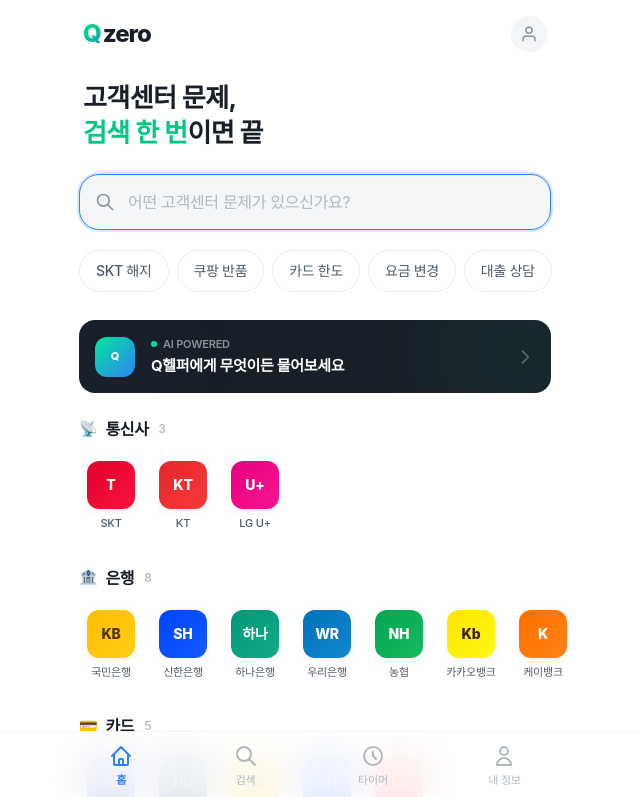
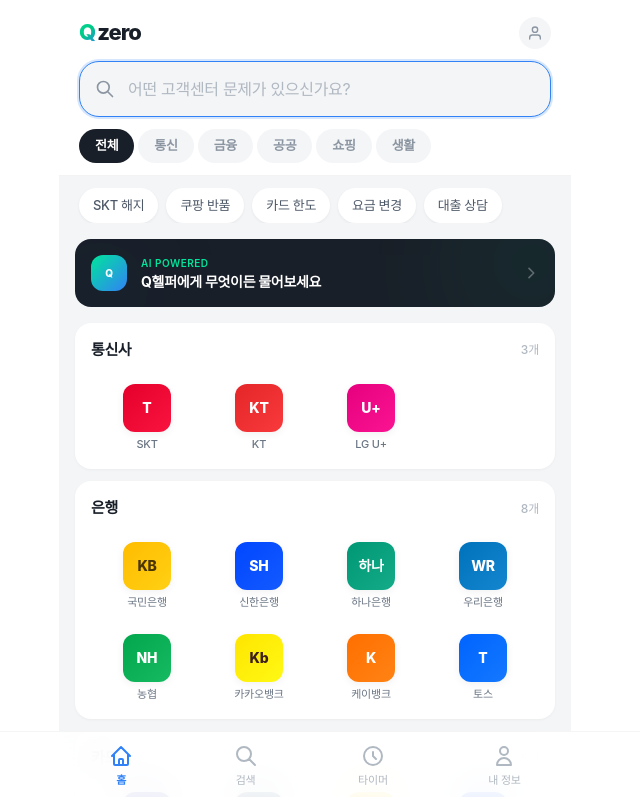
Before and after one commit to donheekang/qzero, a Next.js app: page / in a window 1280 px wide. Shown: the top 797 px of the page, without its empty margins (325-965 px from the left). Built offline with nearby package versions, Linux system fonts and the light colour scheme; a web font is replaced by a local one.

Commit message:
feat: 카테고리 탭 필터 + 화이트카드 그리드로 홈 리디자인

```diff
--- a/src/app/page.tsx
+++ b/src/app/page.tsx
@@ -57,11 +57,23 @@ const TRENDING = [
   { query: "쿠팡 환불", label: "쿠팡 환불/반품", desc: "앱에서 3분이면 완료" },
 ];
 
-const CATEGORIES = [
+/* ── 카테고리 탭 정의 ── */
+const TABS = [
+  { key: "all", label: "전체" },
+  { key: "telecom", label: "통신" },
+  { key: "finance", label: "금융" },
+  { key: "public", label: "공공" },
+  { key: "shopping", label: "쇼핑" },
+  { key: "life", label: "생활" },
+] as const;
+
+type TabKey = (typeof TABS)[number]["key"];
+
+/* ── 섹션 데이터 (탭별 그룹) ── */
+const SECTIONS: { tab: TabKey; title: string; items: { id: string; name: string }[] }[] = [
   {
+    tab: "telecom",
     title: "통신사",
-    icon: "📡",
-    color: "#E4002B",
     items: [
       { id: "skt", name: "SKT" },
       { id: "kt", name: "KT" },
@@ -69,9 +81,8 @@ const CATEGORIES = [
     ],
   },
   {
+    tab: "finance",
     title: "은행",
-    icon: "🏦",
-    color: "#FFBC00",
     items: [
       { id: "kbbank", name: "국민은행" },
       { id: "shinhanbank", name: "신한은행" },
@@ -84,9 +95,8 @@ const CATEGORIES = [
     ],
   },
   {
+    tab: "finance",
     title: "카드",
-    icon: "💳",
-    color: "#1428A0",
     items: [
       { id: "samsungcard", name: "삼성카드" },
       { id: "hyundaicard", name: "현대카드" },
@@ -96,9 +106,8 @@ const CATEGORIES = [
     ],
   },
   {
+    tab: "finance",
     title: "보험",
-    icon: "🛡️",
-    color: "#0B4DA2",
     items: [
       { id: "samsunglife", name: "삼성생명" },
       { id: "hyundaiins", name: "현대해상" },
@@ -106,9 +115,8 @@ const CATEGORIES = [
     ],
   },
   {
+    tab: "public",
     title: "공공기관",
-    icon: "🏛️",
-    color: "#003DA5",
     items: [
       { id: "nhis", name: "건강보험" },
       { id: "nps", name: "국민연금" },
@@ -118,9 +126,8 @@ const CATEGORIES = [
     ],
   },
   {
+    tab: "shopping",
     title: "쇼핑",
-    icon: "🛒",
-    color: "#E31837",
     items: [
       { id: "coupang", name: "쿠팡" },
       { id: "11st", name: "11번가" },
@@ -133,18 +140,16 @@ const CATEGORIES = [
     ],
   },
   {
+    tab: "shopping",
     title: "배달",
-    icon: "🍔",
-    color: "#2AC1BC",
     items: [
       { id: "baemin", name: "배민" },
       { id: "yogiyo", name: "요기요" },
     ],
   },
   {
+    tab: "life",
     title: "IT · 플랫폼",
-    icon: "💻",
-    color: "#03C75A",
     items: [
       { id: "naver", name: "네이버" },
       { id: "kakao", name: "카카오" },
@@ -153,9 +158,8 @@ const CATEGORIES = [
     ],
   },
   {
+    tab: "life",
     title: "항공 · 여행",
-    icon: "✈️",
-    color: "#00256C",
     items: [
       { id: "koreanair", name: "대한항공" },
       { id: "asiana", name: "아시아나" },
@@ -163,18 +167,16 @@ const CATEGORIES = [
     ],
   },
   {
+    tab: "life",
     title: "택배 · 물류",
-    icon: "📦",
-    color: "#E4002B",
     items: [
       { id: "cjlogistics", name: "CJ대한통운" },
       { id: "hanjin", name: "한진택배" },
     ],
   },
   {
+    tab: "life",
     title: "전자 · 자동차",
-    icon: "📱",
-    color: "#1428A0",
     items: [
       { id: "samsung", name: "삼성전자" },
       { id: "lg", name: "LG전자" },
@@ -192,6 +194,7 @@ export default function Home() {
   const [searched, setSearched] = useState(false);
   const [searchQuery, setSearchQuery] = useState("");
   const [showAI, setShowAI] = useState(false);
+  const [activeTab, setActiveTab] = useState<TabKey>("all");
   const resultsRef = useRef<HTMLDivElement>(null);
 
   const handleSearch = async (query: string) => {
@@ -221,27 +224,31 @@ export default function Home() {
     }, 100);
   };
 
+  const filteredSections =
+    activeTab === "all" ? SECTIONS : SECTIONS.filter((s) => s.tab === activeTab);
+
   return (
-    <div className="min-h-screen">
-      {/* Header */}
-      <div className="px-6 pt-4 pb-0">
-        <div className="flex items-center justify-between mb-7">
+    <div className="min-h-screen bg-[#F4F5F7]">
+      {/* ── Sticky Header ── */}
+      <div className="sticky top-0 z-30 bg-white">
+        <div className="px-5 pt-4 pb-3">
+          <div className="flex items-center justify-between">
             <div className="flex items-center gap-[2px]">
-            <span className="text-2xl font-extrabold tracking-[-1px] text-brand-gradient">Q</span>
-            <span className="text-2xl font-extrabold tracking-[-1px] text-[#191F28]">zero</span>
+              <span className="text-[22px] font-extrabold tracking-[-1px] text-brand-gradient">Q</span>
+              <span className="text-[22px] font-extrabold tracking-[-1px] text-[#191F28]">zero</span>
             </div>
             {searched ? (
               <button
                 onClick={() => { setSearched(false); setResults([]); setSearchQuery(""); }}
-              className="w-9 h-9 rounded-full bg-[#F4F5F7] flex items-center justify-center"
+                className="w-8 h-8 rounded-full bg-[#F4F5F7] flex items-center justify-center"
               >
-              <svg className="w-5 h-5 text-[#8B95A1]" fill="none" stroke="currentColor" strokeWidth={2} viewBox="0 0 24 24">
+                <svg className="w-4 h-4 text-[#8B95A1]" fill="none" stroke="currentColor" strokeWidth={2.5} viewBox="0 0 24 24">
                   <path strokeLinecap="round" strokeLinejoin="round" d="M6 18L18 6M6 6l12 12" />
                 </svg>
               </button>
             ) : (
-            <div className="w-9 h-9 rounded-full bg-[#F4F5F7] flex items-center justify-center">
-              <svg className="w-[18px] h-[18px] text-[#8B95A1]" fill="none" stroke="currentColor" strokeWidth={2} viewBox="0 0 24 24">
+              <div className="w-8 h-8 rounded-full bg-[#F4F5F7] flex items-center justify-center">
+                <svg className="w-[16px] h-[16px] text-[#8B95A1]" fill="none" stroke="currentColor" strokeWidth={2} viewBox="0 0 24 24">
                   <path strokeLinecap="round" strokeLinejoin="round" d="M20 21v-2a4 4 0 00-4-4H8a4 4 0 00-4 4v2" />
                   <circle cx="12" cy="7" r="4" />
                 </svg>
@@ -250,39 +257,37 @@ export default function Home() {
           </div>
         </div>
 
-      {/* Hero text */}
-      {!searched && (
-        <div className="px-6 mb-6 animate-fade-in">
-          <h2 className="text-[26px] font-bold leading-[1.35] tracking-[-0.6px] text-[#191F28]">
-            고객센터 문제,<br />
-            <span className="text-[#00C785]">검색 한 번</span>이면 끝
-          </h2>
-        </div>
-      )}
-
-      {/* Search */}
-      <div className={`px-5 ${searched ? "mb-4" : "mb-5"}`}>
+        {/* ── Search ── */}
+        <div className="px-5 pb-3">
           <SearchBar autoFocus size={searched ? "sm" : "lg"} onSearch={handleSearch} />
         </div>
 
-      {/* Quick chips */}
+        {/* ── Category Tabs (only when not searched) ── */}
         {!searched && (
-        <div className="flex gap-2 px-5 mb-7 overflow-x-auto scrollbar-hide">
-          {QUICK_ACTIONS.map((item) => (
+          <div className="flex gap-1 px-5 pb-3 overflow-x-auto scrollbar-hide">
+            {TABS.map((tab) => (
               <button
-              key={item.query}
-              onClick={() => handleSearch(item.query)}
-              className="flex-shrink-0 px-4 py-2.5 bg-white border border-[#EAEBEE] rounded-full text-sm font-medium text-[#4E5968] tracking-[-0.3px] hover:border-[#00C785] hover:text-[#00C785] hover:bg-[#E5FFF3] transition-all duration-200"
+                key={tab.key}
+                onClick={() => setActiveTab(tab.key)}
+                className={`flex-shrink-0 px-4 py-[7px] rounded-full text-[13px] font-semibold tracking-[-0.3px] transition-all duration-200 ${
+                  activeTab === tab.key
+                    ? "bg-[#191F28] text-white"
+                    : "bg-[#F4F5F7] text-[#8B95A1] hover:text-[#4E5968]"
+                }`}
               >
-              {item.label}
+                {tab.label}
               </button>
             ))}
           </div>
         )}
 
-      {/* Search Results */}
+        {/* bottom border */}
+        <div className="h-px bg-[#F2F3F5]" />
+      </div>
+
+      {/* ── Search Results ── */}
       {searched && (
-        <div ref={resultsRef} className="bg-[#F4F5F7] min-h-[60vh] px-5 pt-4 pb-8">
+        <div ref={resultsRef} className="px-5 pt-4 pb-8">
           <InlineResults
             results={results}
             loading={loading}
@@ -304,54 +309,66 @@ export default function Home() {
         </div>
       )}
 
-      {/* Before search content */}
+      {/* ── Main Content (before search) ── */}
       {!searched && (
-        <>
-          {/* AI Banner - compact */}
-          <div className="px-5 mb-6">
+        <div className="pt-3 pb-28">
+          {/* Quick chips */}
+          <div className="flex gap-2 px-5 mb-4 overflow-x-auto scrollbar-hide">
+            {QUICK_ACTIONS.map((item) => (
+              <button
+                key={item.query}
+                onClick={() => handleSearch(item.query)}
+                className="flex-shrink-0 px-3.5 py-2 bg-white rounded-full text-[13px] font-medium text-[#4E5968] tracking-[-0.3px] shadow-[0_1px_3px_rgba(0,0,0,0.06)] hover:shadow-[0_1px_6px_rgba(0,0,0,0.1)] hover:text-[#191F28] transition-all duration-200"
+              >
+                {item.label}
+              </button>
+            ))}
+          </div>
+
+          {/* AI Banner */}
+          <div className="px-4 mb-4">
             <button
               onClick={() => { handleSearch("AI 상담 도움"); }}
-              className="w-full relative bg-[#191F28] rounded-[16px] p-4 overflow-hidden flex items-center gap-4 card-press"
+              className="w-full relative bg-[#191F28] rounded-2xl p-4 overflow-hidden flex items-center gap-3.5 card-press"
             >
-              <div className="absolute -top-8 -right-8 w-32 h-32 bg-[#00E59B] opacity-[0.12] rounded-full blur-3xl" />
-              <div className="absolute -bottom-6 -left-4 w-24 h-24 bg-[#3182F6] opacity-[0.08] rounded-full blur-3xl" />
-              <div className="relative z-10 w-10 h-10 bg-gradient-to-br from-[#00E59B] to-[#3182F6] rounded-[12px] flex items-center justify-center shrink-0">
-                <span className="text-white text-[11px] font-extrabold">Q</span>
+              <div className="absolute -top-8 -right-8 w-28 h-28 bg-[#00E59B] opacity-[0.15] rounded-full blur-3xl" />
+              <div className="absolute -bottom-6 -left-4 w-20 h-20 bg-[#3182F6] opacity-[0.1] rounded-full blur-3xl" />
+              <div className="relative z-10 w-9 h-9 bg-gradient-to-br from-[#00E59B] to-[#3182F6] rounded-xl flex items-center justify-center shrink-0">
+                <span className="text-white text-[10px] font-extrabold">Q</span>
               </div>
-              <div className="relative z-10 flex-1 text-left">
-                <div className="flex items-center gap-1.5 mb-0.5">
-                  <span className="w-1.5 h-1.5 rounded-full bg-[#00E59B] animate-pulse-dot" />
-                  <span className="text-[11px] font-semibold text-white/50 tracking-[-0.2px]">AI POWERED</span>
+              <div className="relative z-10 flex-1 text-left min-w-0">
+                <p className="text-[10px] font-semibold text-[#00E59B] tracking-[0.5px] mb-0.5">AI POWERED</p>
+                <p className="text-[14px] font-bold text-white tracking-[-0.3px] leading-tight">Q헬퍼에게 무엇이든 물어보세요</p>
               </div>
-                <h3 className="text-[15px] font-bold text-white tracking-[-0.3px]">Q헬퍼에게 무엇이든 물어보세요</h3>
-              </div>
-              <svg className="w-5 h-5 text-white/30 shrink-0 relative z-10" fill="none" stroke="currentColor" strokeWidth={2} viewBox="0 0 24 24">
+              <svg className="w-4 h-4 text-white/30 shrink-0 relative z-10" fill="none" stroke="currentColor" strokeWidth={2.5} viewBox="0 0 24 24">
                 <path strokeLinecap="round" strokeLinejoin="round" d="M9 5l7 7-7 7" />
               </svg>
             </button>
           </div>
 
-          {/* Category Sections */}
-          <div className="pb-6">
-            {CATEGORIES.map((cat, catIdx) => (
-              <div key={cat.title} className="mb-5" style={{ animationDelay: `${catIdx * 40}ms` }}>
-                {/* Category Header */}
-                <div className="flex items-center gap-2 px-5 mb-2.5">
-                  <span className="text-[15px]">{cat.icon}</span>
-                  <h3 className="text-[16px] font-bold text-[#191F28] tracking-[-0.4px]">{cat.title}</h3>
-                  <span className="text-[12px] font-medium text-[#B0B8C1] ml-0.5">{cat.items.length}</span>
+          {/* ── Category Card Sections ── */}
+          <div className="px-4 flex flex-col gap-3">
+            {filteredSections.map((section) => (
+              <div
+                key={section.title}
+                className="bg-white rounded-2xl px-4 pt-4 pb-2 shadow-[0_1px_3px_rgba(0,0,0,0.04)]"
+              >
+                {/* Section title */}
+                <div className="flex items-center justify-between mb-3">
+                  <h3 className="text-[15px] font-bold text-[#191F28] tracking-[-0.4px]">{section.title}</h3>
+                  <span className="text-[12px] text-[#B0B8C1] font-medium">{section.items.length}개</span>
                 </div>
 
-                {/* Scrollable Row */}
-                <div className="flex gap-2 px-5 overflow-x-auto scrollbar-hide pb-1">
-                  {cat.items.map((c) => (
+                {/* 4-column grid */}
+                <div className="grid grid-cols-4 gap-y-1">
+                  {section.items.map((c) => (
                     <button
                       key={c.id}
                       onClick={() => router.push(`/center/${c.id}`)}
-                      className="flex flex-col items-center gap-1.5 min-w-[64px] py-2.5 px-1 rounded-2xl hover:bg-[#F4F5F7] transition-colors duration-200 card-press shrink-0"
+                      className="flex flex-col items-center gap-1.5 py-2.5 rounded-xl hover:bg-[#F8F9FA] transition-colors duration-150 card-press"
                     >
                       <CompanyLogo centerId={c.id} size="md" />
-                      <span className="text-[11px] font-medium text-[#4E5968] tracking-[-0.2px] text-center whitespace-nowrap">{c.name}</span>
+                      <span className="text-[11px] font-medium text-[#6B7684] tracking-[-0.2px] text-center leading-tight">{c.name}</span>
                     </button>
                   ))}
                 </div>
@@ -359,29 +376,29 @@ export default function Home() {
             ))}
           </div>
 
-          {/* Trending */}
-          <div className="px-5 mb-4 pt-1 border-t border-[#F2F3F5]">
-            <h3 className="text-[16px] font-bold text-[#191F28] tracking-[-0.4px] mt-5 mb-3">🔥 지금 많이 찾는</h3>
-            <div className="flex flex-col gap-0.5">
+          {/* ── Trending ── */}
+          <div className="px-4 mt-3">
+            <div className="bg-white rounded-2xl px-4 pt-4 pb-2 shadow-[0_1px_3px_rgba(0,0,0,0.04)]">
+              <h3 className="text-[15px] font-bold text-[#191F28] tracking-[-0.4px] mb-2">지금 많이 찾는</h3>
               {TRENDING.map((item, i) => (
                 <button
                   key={item.query}
                   onClick={() => handleSearch(item.query)}
-                  className="flex items-center gap-3.5 px-4 py-3 rounded-xl hover:bg-[#F4F5F7] transition-colors duration-200 w-full text-left"
+                  className="flex items-center gap-3 py-3 w-full text-left border-t border-[#F4F5F7] first:border-t-0 hover:bg-[#F8F9FA] -mx-4 px-4 transition-colors duration-150"
                 >
-                  <span className="text-[15px] font-extrabold text-[#3182F6] w-5 text-center">{i + 1}</span>
+                  <span className="text-[14px] font-extrabold text-[#3182F6] w-5 text-center shrink-0">{i + 1}</span>
                   <div className="flex-1 min-w-0">
-                    <div className="text-[14px] font-semibold text-[#191F28] tracking-[-0.3px]">{item.label}</div>
-                    <div className="text-[12px] text-[#8B95A1] mt-0.5 tracking-[-0.2px]">{item.desc}</div>
+                    <p className="text-[14px] font-semibold text-[#191F28] tracking-[-0.3px]">{item.label}</p>
+                    <p className="text-[12px] text-[#8B95A1] mt-0.5 tracking-[-0.2px]">{item.desc}</p>
                   </div>
-                  <svg className="w-4 h-4 text-[#B0B8C1] shrink-0" fill="none" stroke="currentColor" strokeWidth={2} viewBox="0 0 24 24">
+                  <svg className="w-4 h-4 text-[#D1D6DB] shrink-0" fill="none" stroke="currentColor" strokeWidth={2} viewBox="0 0 24 24">
                     <path strokeLinecap="round" strokeLinejoin="round" d="M9 5l7 7-7 7" />
                   </svg>
                 </button>
               ))}
             </div>
           </div>
-        </>
+        </div>
       )}
     </div>
   );
```
Lines whose indentation alone changed are shown as unchanged.
